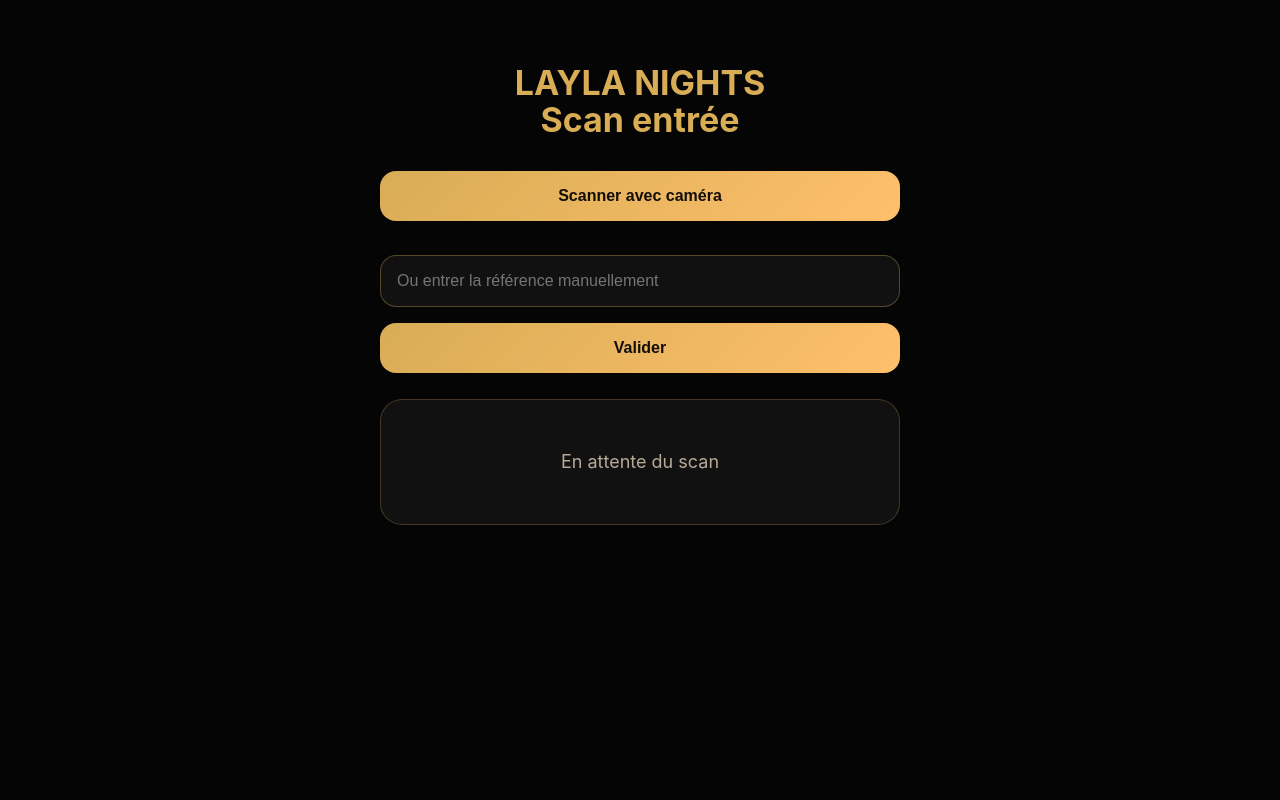
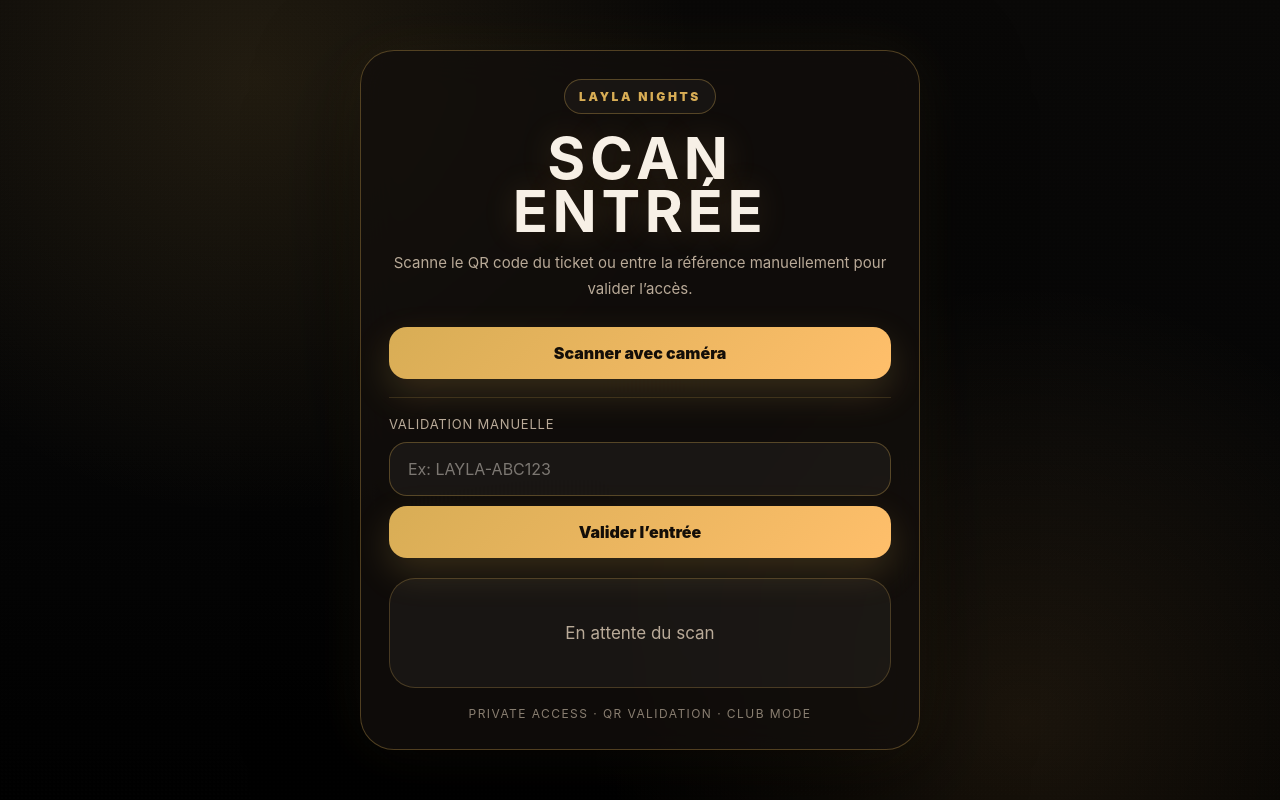
Before and after one commit to ninouuchahyd-web/layla-nights-backend, a website: page scan.html in a window 1280 px wide. Drawn offline with Linux system fonts and the light colour scheme.

Commit message:
Update scan.html

```diff
--- a/scan.html
+++ b/scan.html
@@ -8,105 +8,318 @@
   <script src="https://unpkg.com/html5-qrcode"></script>
 
   <style>
+    :root {
+      --bg: #050505;
+      --card: rgba(18, 15, 12, 0.78);
+      --gold: #d8ad55;
+      --amber: #ffbf6b;
+      --text: #f7f0e6;
+      --muted: #b9aa98;
+      --border: rgba(216, 173, 85, 0.32);
+      --green-bg: rgba(20, 80, 42, 0.45);
+      --green: #7dff9d;
+      --red-bg: rgba(90, 18, 22, 0.55);
+      --red: #ff7777;
+    }
+
+    * {
+      box-sizing: border-box;
+      margin: 0;
+      padding: 0;
+    }
+
     body {
-      margin: 0;
+      min-height: 100vh;
       padding: 24px;
       font-family: Inter, system-ui, Arial, sans-serif;
-      background: #050505;
-      color: #f7f0e6;
+      background:
+        radial-gradient(circle at 20% 10%, rgba(216, 173, 85, 0.12), transparent 35%),
+        radial-gradient(circle at 80% 90%, rgba(255, 191, 107, 0.10), transparent 35%),
+        linear-gradient(180deg, #090807, #050505 55%, #000);
+      color: var(--text);
       text-align: center;
+      overflow-x: hidden;
+    }
+
+    body::before {
+      content: "";
+      position: fixed;
+      inset: 0;
+      pointer-events: none;
+      background-image: radial-gradient(rgba(255,255,255,.08) 1px, transparent 1px);
+      background-size: 4px 4px;
+      opacity: .10;
+      z-index: 0;
+    }
+
+    .wrap {
+      position: relative;
+      z-index: 1;
+      max-width: 560px;
+      margin: 0 auto;
+      min-height: calc(100vh - 48px);
+      display: flex;
+      flex-direction: column;
+      justify-content: center;
+    }
+
+    .scan-card {
+      border: 1px solid var(--border);
+      border-radius: 34px;
+      padding: 28px;
+      background: var(--card);
+      backdrop-filter: blur(18px);
+      box-shadow:
+        0 30px 100px rgba(0, 0, 0, 0.55),
+        0 0 60px rgba(216, 173, 85, 0.08);
+    }
+
+    .brand {
+      display: inline-flex;
+      align-items: center;
+      justify-content: center;
+      padding: 9px 14px;
+      border: 1px solid var(--border);
+      border-radius: 999px;
+      color: var(--gold);
+      font-size: 12px;
+      font-weight: 900;
+      letter-spacing: .22em;
+      text-transform: uppercase;
+      background: rgba(255,255,255,.035);
+      margin-bottom: 18px;
     }
 
     h1 {
-      color: #d8ad55;
-      font-size: 34px;
-      line-height: 1.1;
-      margin: 40px 0 24px;
+      color: var(--text);
+      font-size: clamp(34px, 8vw, 58px);
+      line-height: .92;
+      letter-spacing: .08em;
+      text-transform: uppercase;
+      margin-bottom: 12px;
+      text-shadow: 0 0 34px rgba(255, 191, 107, 0.16);
     }
 
-    .wrap {
-      max-width: 520px;
-      margin: auto;
+    .subtitle {
+      color: var(--muted);
+      line-height: 1.7;
+      font-size: 15px;
+      margin-bottom: 26px;
     }
 
-    input, button {
+    .btn-row {
+      display: grid;
+      gap: 12px;
+    }
+
+    input,
+    button {
       width: 100%;
-      padding: 16px;
-      margin: 8px 0;
-      border-radius: 16px;
-      border: 1px solid rgba(216,173,85,.35);
+      padding: 16px 18px;
+      border-radius: 18px;
       font-size: 16px;
+      font-family: inherit;
       box-sizing: border-box;
+      outline: none;
     }
 
     input {
-      background: #111;
+      border: 1px solid var(--border);
+      background: rgba(255,255,255,.045);
       color: #fff;
+      transition: .25s ease;
+    }
+
+    input::placeholder {
+      color: rgba(247, 240, 230, 0.45);
+    }
+
+    input:focus {
+      border-color: rgba(255, 191, 107, 0.75);
+      box-shadow: 0 0 0 4px rgba(255, 191, 107, 0.08);
     }
 
     button {
-      background: linear-gradient(135deg, #d8ad55, #ffbf6b);
+      border: none;
+      background: linear-gradient(135deg, var(--gold), var(--amber));
       color: #140e08;
-      font-weight: 900;
+      font-weight: 950;
       cursor: pointer;
-      border: none;
+      transition: .25s ease;
+      box-shadow: 0 14px 36px rgba(216, 173, 85, 0.20);
+    }
+
+    button:hover {
+      transform: translateY(-2px);
+      box-shadow: 0 18px 48px rgba(216, 173, 85, 0.28);
+    }
+
+    button:active {
+      transform: scale(.98);
+    }
+
+    .manual-box {
+      margin-top: 18px;
+      padding-top: 18px;
+      border-top: 1px solid rgba(216, 173, 85, 0.18);
+      display: grid;
+      gap: 10px;
+    }
+
+    .manual-label {
+      color: var(--muted);
+      font-size: 13px;
+      text-align: left;
+      letter-spacing: .06em;
+      text-transform: uppercase;
     }
 
     #reader {
       margin-top: 18px;
-      border-radius: 18px;
+      border-radius: 24px;
       overflow: hidden;
+      border: 1px solid rgba(216, 173, 85, 0.35);
+      background: rgba(0,0,0,.35);
+      box-shadow: inset 0 0 40px rgba(255, 191, 107, 0.04);
+    }
+
+    #reader:empty {
+      display: none;
+    }
+
+    #reader video {
+      border-radius: 22px;
+    }
+
+    #reader button {
+      margin: 8px auto !important;
+      width: auto !important;
+      padding: 11px 16px !important;
+      border-radius: 999px !important;
+      font-size: 13px !important;
+    }
+
+    #reader select {
+      border-radius: 14px !important;
+      padding: 10px !important;
+      background: #111 !important;
+      color: #fff !important;
+      border: 1px solid var(--border) !important;
+      margin: 8px 0 !important;
     }
 
     #result {
-      margin-top: 18px;
+      margin-top: 20px;
       padding: 22px;
-      border-radius: 22px;
-      font-size: 18px;
-      min-height: 80px;
+      border-radius: 26px;
+      font-size: 17px;
+      min-height: 110px;
       display: flex;
       align-items: center;
       justify-content: center;
       flex-direction: column;
     }
 
+    #result h2 {
+      font-size: 24px;
+      margin-bottom: 8px;
+    }
+
+    #result p {
+      line-height: 1.6;
+    }
+
     .neutral {
-      background: rgba(255,255,255,.05);
+      background: rgba(255,255,255,.045);
       border: 1px solid rgba(216,173,85,.25);
-      color: #b9aa98;
+      color: var(--muted);
     }
 
     .ok {
-      background: #0f2e1a;
-      color: #78ff9b;
+      background: var(--green-bg);
+      border: 1px solid rgba(125,255,157,.35);
+      color: var(--green);
+      box-shadow: 0 0 44px rgba(125,255,157,.10);
     }
 
     .bad {
-      background: #351012;
-      color: #ff7777;
+      background: var(--red-bg);
+      border: 1px solid rgba(255,119,119,.35);
+      color: var(--red);
+      box-shadow: 0 0 44px rgba(255,119,119,.10);
     }
 
     .small {
+      display: inline-block;
       font-size: 13px;
       opacity: .75;
       margin-top: 8px;
+      color: inherit;
+    }
+
+    .footer-note {
+      margin-top: 18px;
+      color: rgba(185,170,152,.72);
+      font-size: 12px;
+      letter-spacing: .12em;
+      text-transform: uppercase;
+    }
+
+    @media (max-width: 520px) {
+      body {
+        padding: 16px;
+      }
+
+      .wrap {
+        min-height: calc(100vh - 32px);
+      }
+
+      .scan-card {
+        padding: 22px;
+        border-radius: 28px;
+      }
+
+      h1 {
+        font-size: 40px;
+      }
+
+      #result {
+        min-height: 96px;
+      }
     }
   </style>
 </head>
 
 <body>
   <div class="wrap">
-    <h1>LAYLA NIGHTS<br>Scan entrée</h1>
+    <div class="scan-card">
+      <div class="brand">LAYLA NIGHTS</div>
 
-    <button onclick="startCamera()">Scanner avec caméra</button>
+      <h1>Scan<br>Entrée</h1>
 
-    <div id="reader"></div>
+      <p class="subtitle">
+        Scanne le QR code du ticket ou entre la référence manuellement pour valider l’accès.
+      </p>
 
-    <input id="ref" placeholder="Ou entrer la référence manuellement" />
-    <button onclick="validateEntry(ref.value)">Valider</button>
+      <div class="btn-row">
+        <button onclick="startCamera()">Scanner avec caméra</button>
+      </div>
 
-    <div id="result" class="neutral">
-      En attente du scan
+      <div id="reader"></div>
+
+      <div class="manual-box">
+        <div class="manual-label">Validation manuelle</div>
+        <input id="ref" placeholder="Ex: LAYLA-ABC123" />
+        <button onclick="validateEntry(ref.value)">Valider l’entrée</button>
+      </div>
+
+      <div id="result" class="neutral">
+        En attente du scan
+      </div>
+
+      <div class="footer-note">
+        Private access · QR validation · Club mode
+      </div>
     </div>
   </div>
 
```
